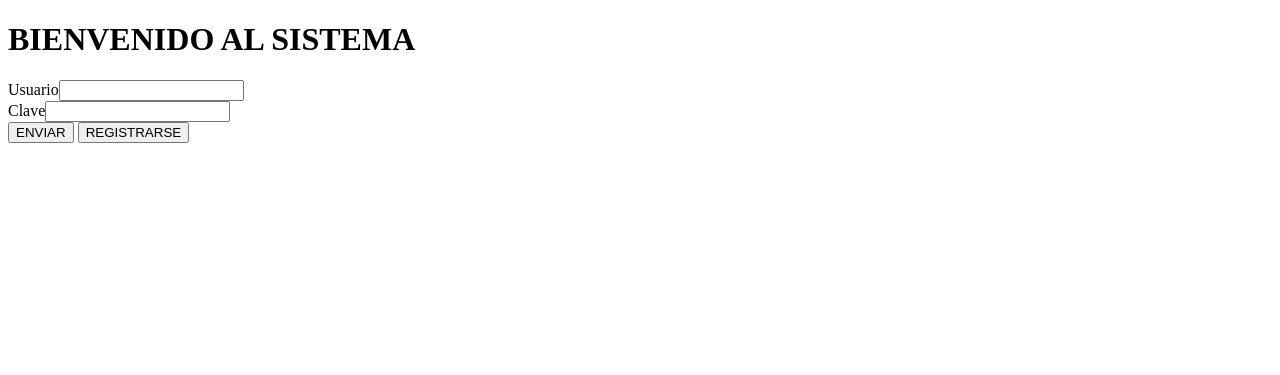
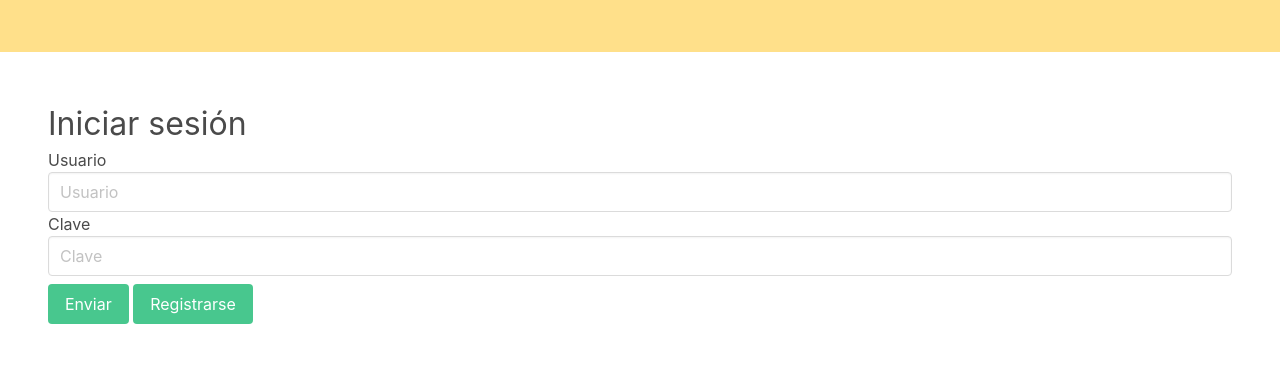
Before and after one commit to rubendelaviuda/libreria-ciber, a plain HTML site: page web/static/index.html in a window 1280 px wide. Drawn offline with nearby package versions, Linux system fonts and the light colour scheme.

Commit message:
dfgdfgfd

```diff
--- a/web/static/index.html
+++ b/web/static/index.html
@@ -4,7 +4,8 @@
     <meta charset="UTF-8">
     <meta http-equiv="X-UA-Compatible" content="IE=edge">
     <meta name="viewport" content="width=device-width, initial-scale=1.0">
-    <title>APP PEPS</title>
+    <title>Iniciar Sesión</title>
+    <link rel="stylesheet" href="https://cdn.jsdelivr.net/npm/bulma@0.9.2/css/bulma.min.css">
     <style>
         .error{
             display: none;
@@ -42,11 +43,39 @@
     </script>
 </head>
 <body>
-    <h1>BIENVENIDO AL SISTEMA</h1>
-    <label>Usuario</label><input type="text" name="username" id="username"><br>
-    <label>Clave</label><input type="password" name="password" id="password"><br>
-    <label class="error">Usuario/clave erronea</label>
-    <button type="button" onclick="conectar()">ENVIAR</button>
-    <button type="button" onclick="location.href='registro.html'">REGISTRARSE</button>
+    <nav class="navbar is-warning" role="navigation" aria-label="main navigation">
+        <div class="navbar-brand">
+            <button class="navbar-burger is-warning button" aria-label="menu" aria-expanded="false"
+                data-target="navbarBasicExample">
+                <span aria-hidden="true"></span>
+                <span aria-hidden="true"></span>
+                <span aria-hidden="true"></span>
+            </button>
+        </div>
+        <div class="navbar-menu">
+            <div class="navbar-start">
+            </div>
+            <div class="navbar-end">
+                <div class="navbar-item">
+                </div>
+            </div>
+        </div>
+    </nav>
+
+    <section class="section">
+        <div class="columns">
+            <div class="column">
+                <h3 class="is-size-3">Iniciar sesión</h3>
+                    <label for="username">Usuario</label>
+                    <input required type="text" class="input" placeholder="Usuario" name="username" id="username">
+                    <label for="password">Clave</label>
+                    <input required type="password" class="input" placeholder="Clave" name="password" id="password">
+                    <label class="error">Usuario/Clave erróneos</label>
+                    <button type="button" onclick="conectar()" class="button is-success mt-2">Enviar</button>
+                    <button type="button" onclick="location.href='registro.html'" class="button is-success mt-2">Registrarse</button>
+                </form>
+            </div>
+        </div>
+    </section>
 </body>
 </html>
```
